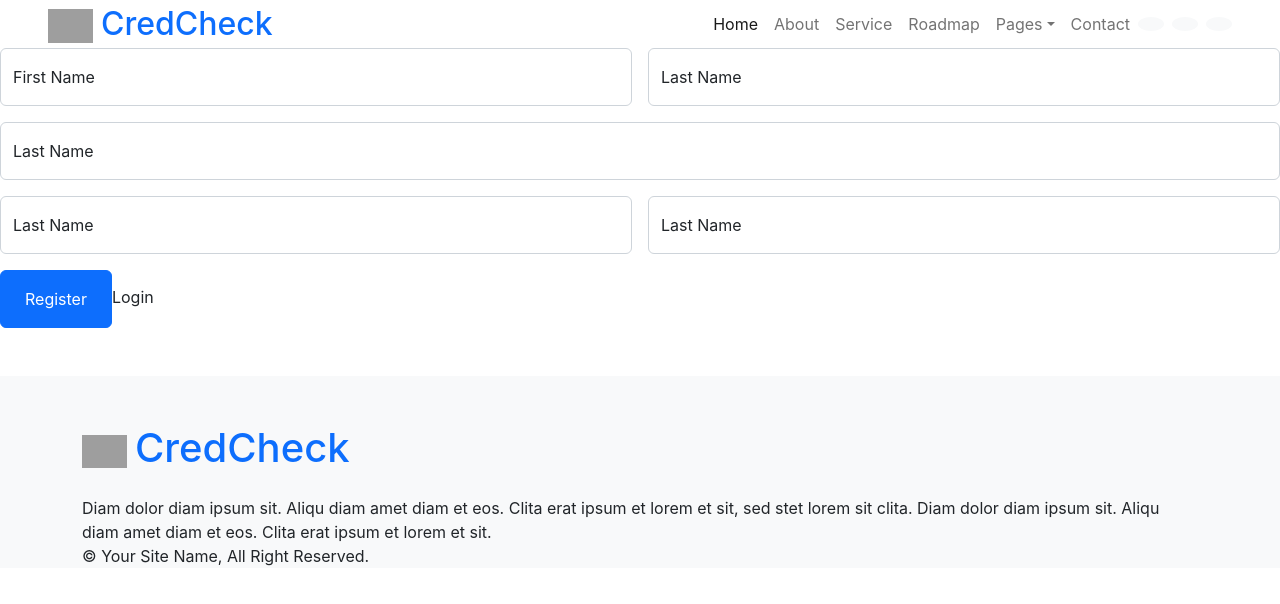
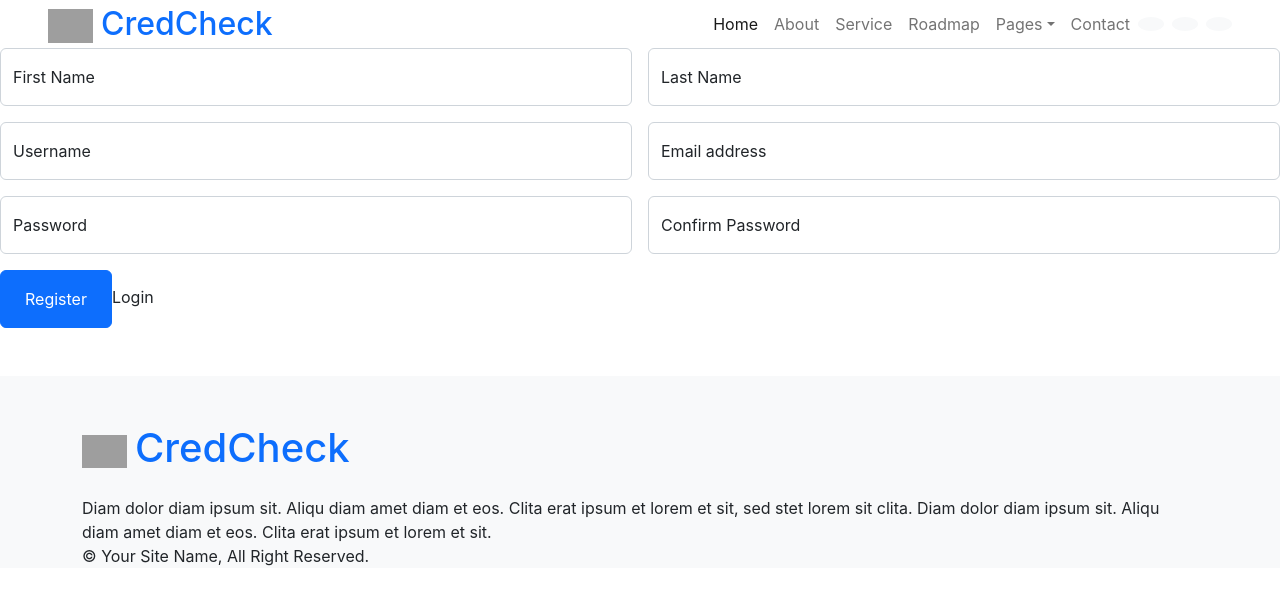
Before and after one commit to priyanka9167/CredCheck, a Next.js app in the folder credcheck-frontend/: page /register in a window 1280 px wide. Shown: the top 604 px of the page. Built offline with nearby package versions, Linux system fonts and the light colour scheme; grey boxes are pictures that could not be loaded.

Commit message:
registration form validation and form changes , user api changes

```diff
--- a/credcheck-frontend/components/layout/layout.tsx
+++ b/credcheck-frontend/components/layout/layout.tsx
@@ -5,6 +5,7 @@ export default function Layout({children}:{children: any}): JSX.Element {
     return (
         <>
             <Header/>
+
             {children}
             <Footer/>
         </>
--- a/credcheck-frontend/components/register/register.tsx
+++ b/credcheck-frontend/components/register/register.tsx
@@ -1,9 +1,11 @@
-import { withFormik, FormikProps, Field, Form, Formik } from "formik";
+import { withFormik, FormikProps, Field, Form, Formik, ErrorMessage } from "formik";
 import * as Yup from "yup";
+import { userRegistration } from "../../services/users/users";
 
 interface UserFormValues {
   firstname: string;
   lastname: string;
+  username:string;
   email: string;
   password: string;
   confirm_password: string;
@@ -13,6 +15,7 @@ export default function RegisterForm() {
   const initialValues: UserFormValues = {
     firstname: "",
     lastname: "",
+    username:"",
     email: "",
     password: "",
     confirm_password: "",
@@ -20,7 +23,36 @@ export default function RegisterForm() {
   return (
     <Formik
       initialValues={initialValues}
-          onSubmit={(values, actions) => {}}
+      onSubmit={async(values, actions) => {
+        const payload = {
+          firstname:values.firstname,
+          lastname:values.lastname,
+          email:values.email,
+          password:values.password
+        }
+        const res = await userRegistration('/users',payload);
+        console.log(res);
+
+       }}
+      validationSchema={Yup.object().shape({
+        firstname: Yup.string()
+          .required('Please enter first name')
+          .matches(/^[a-z ,.'-]+$/i, "Invalid firstname"),
+        lastname: Yup.string()
+          .required('Please enter last name')
+          .matches(/^[a-z ,.'-]+$/i, "Invalid lastname"),
+        email: Yup.string()
+          .email()
+          .required('Please enter email address')
+          .matches(/^[a-zA-Z0-9.!#$%&’*+/=?^_`{|}~-]+@[a-zA-Z0-9-]+(?:\.[a-zA-Z0-9-]+)*$/,"Invalid email address"),
+        password: Yup.string()
+          .required("Please enter password")
+          .matches(/^.*(?=.{8,})((?=.*[!@#$%^&*()\-_=+{};:,<.>]){1})(?=.*\d)((?=.*[a-z]){1})((?=.*[A-Z]){1}).*$/,
+            "Password must contain at least 8 characters, one uppercase, one number and one special case character"),
+        confirm_password: Yup.string()
+          .required("Please confirm your password")
+          .oneOf([Yup.ref('password'), null], "Passwords don't match."),
+      })}
     >
       {({ errors, touched }) => (
         <Form>
@@ -35,9 +67,7 @@ export default function RegisterForm() {
                   placeholder="Your Name"
                 />
                 <label htmlFor="firstname">First Name</label>
-                  {touched?.firstname && errors?.firstname && (
-                    <div>{errors.firstname}</div>
-                  )}
+                <ErrorMessage name='firstname' component="div" className="error" />
               </div>
             </div>
             <div className="col-md-6">
@@ -50,13 +80,24 @@ export default function RegisterForm() {
                   placeholder="Your Name"
                 />
                 <label htmlFor="lastname">Last Name</label>
-                  {touched?.lastname && errors?.lastname && (
-                    <div>{errors.lastname}</div>
-                  )}
+                <ErrorMessage name='lastname' component="div" className="error" />
+
               </div>
             </div>
-
-              <div className="col-12">
+            <div className="col-md-6">
+              <div className="form-floating">
+                <Field
+                  type="text"
+                  name="username"
+                  id="username"
+                  className="form-control"
+                  placeholder="Your Username"
+                />
+                <label htmlFor="username">Username</label>
+                <ErrorMessage name='username' component="div" className="error" />
+              </div>
+            </div>
+            <div className="col-md-6">
               <div className="form-floating">
                 <Field
                   type="text"
@@ -65,8 +106,8 @@ export default function RegisterForm() {
                   className="form-control"
                   placeholder="Your Email"
                 />
-                  <label htmlFor="email">Last Name</label>
-                  {touched?.email && errors?.email && <div>{errors.email}</div>}
+                <label htmlFor="email">Email address</label>
+                <ErrorMessage name='email' component="div" className="error" />
               </div>
             </div>
             <div className="col-md-6">
@@ -78,10 +119,9 @@ export default function RegisterForm() {
                   className="form-control"
                   placeholder="Your Password"
                 />
-                  <label htmlFor="password">Last Name</label>
-                  {touched?.password && errors?.password && (
-                    <div>{errors.password}</div>
-                  )}
+                <label htmlFor="password">Password</label>
+                <ErrorMessage name='password' component="div" className="error" />
+
               </div>
             </div>
             <div className="col-md-6">
@@ -93,10 +133,9 @@ export default function RegisterForm() {
                   className="form-control"
                   placeholder="Your Confirm Password"
                 />
-                  <label htmlFor="confirm_password">Last Name</label>
-                  {touched?.confirm_password && errors?.confirm_password && (
-                    <div>{errors.confirm_password}</div>
-                  )}
+                <label htmlFor="confirm_password">Confirm Password</label>
+                <ErrorMessage name='confirm_password' component="div" className="error" />
+
               </div>
             </div>
             <div className="col-12">
--- a/credcheck-frontend/services/users/users.tsx
+++ b/credcheck-frontend/services/users/users.tsx
@@ -1,6 +1,8 @@
 import axios from 'axios';
+import api from '../../interceptors/api';
 const local_url = 'http://localhost:8000';
-const userRegistration = async (url: String, payload: any): Promise<any> => {
+
+const userRegistration = async(url: String, payload: any): Promise<any> => {
     try {
         let response = await axios.post(`${local_url}${url}`, payload);
         return response
```
Lines whose indentation alone changed are shown as unchanged.
